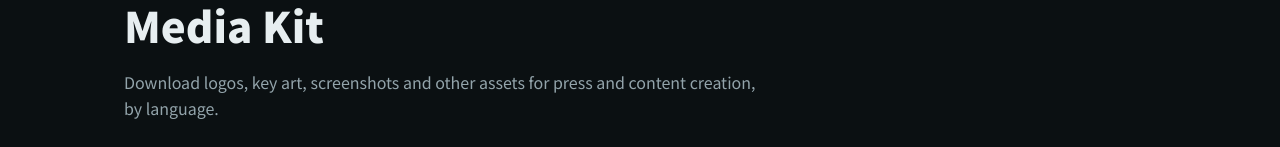
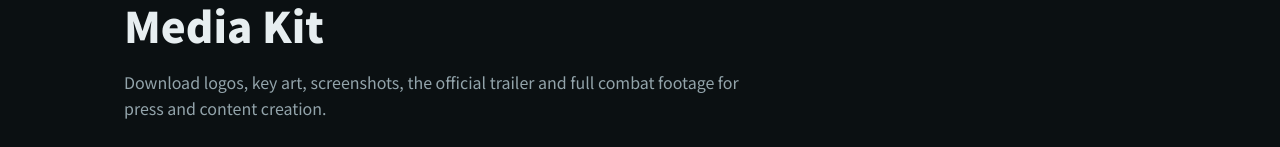
Before and after one commit to 5minlab/wpca-site, a plain HTML site: page en/index.html in a window 1280 px wide. Shown: the part 7650-7797 px from the top of the page. Drawn offline with Linux system fonts and the light colour scheme.

Commit message:
Mention trailer and combat footage in Media Kit
Co-Authored-By: Claude Opus 5.5 <noreply@anthropic.com>
Claude-Session: https://claude.ai/code/session_01YLpGDtmKwTMp3AAMAYuu3n

```diff
--- a/en/index.html
+++ b/en/index.html
@@ -535,7 +535,7 @@ html[data-lang=ko] .mk a[data-l=ko],html[data-lang=en] .mk a[data-l=en],html[dat
 <section class="band mediakit" id="media">
   <div class="wrap">
     <h2 class="fit">Media Kit</h2>
-    <p class="lead"><span class="ko">로고, 키 아트, 스크린샷 등 보도·콘텐츠 제작용 자료를 언어별로 내려받을 수 있습니다.</span><span class="en">Download logos, key art, screenshots and other assets for press and content creation, by language.</span><span class="ja">ロゴ、キービジュアル、スクリーンショットなど、記事やコンテンツ制作用の素材を言語別にダウンロードいただけます。</span><span class="zhs">可按语言下载Logo、主视觉、截图等用于报道及内容创作的素材。</span><span class="zht">可依語言下載Logo、主視覺、截圖等用於報導及內容創作的素材。</span></p>
+    <p class="lead"><span class="ko">로고, 키 아트, 스크린샷과 공식 트레일러, 풀 전투 영상 등 보도·콘텐츠 제작용 자료를 내려받을 수 있습니다.</span><span class="en">Download logos, key art, screenshots, the official trailer and full combat footage for press and content creation.</span><span class="ja">ロゴ、キービジュアル、スクリーンショットのほか、公式トレーラーやフル戦闘映像など、記事やコンテンツ制作用の素材をダウンロードいただけます。</span><span class="zhs">可下载Logo、主视觉、截图以及官方预告片、完整战斗视频等用于报道及内容创作的素材。</span><span class="zht">可下載Logo、主視覺、截圖以及官方預告片、完整戰鬥影片等用於報導及內容創作的素材。</span></p>
     <div class="ch mk">
       <a data-l="ko" href="https://drive.google.com/drive/folders/1LJzj9Q3q9NZED5ck94277vVdrICukuBs" target="_blank" rel="noopener"><svg viewBox="0 0 24 24" aria-hidden="true"><path d="M3 5.5A1.5 1.5 0 0 1 4.5 4h5l2 2.5h8A1.5 1.5 0 0 1 21 8v10.5a1.5 1.5 0 0 1-1.5 1.5h-15A1.5 1.5 0 0 1 3 18.5v-13Zm8 5.5v4.6l-1.8-1.8-1.1 1.1L12 18.8l3.9-3.9-1.1-1.1-1.8 1.8V11H11Z"/></svg><span><b>한국어</b><small>Google Drive</small></span></a>
       <a data-l="en" href="https://drive.google.com/drive/folders/1bEDeVnb42yWDkzYB6sDr-Q1tTVBhyTy2" target="_blank" rel="noopener"><svg viewBox="0 0 24 24" aria-hidden="true"><path d="M3 5.5A1.5 1.5 0 0 1 4.5 4h5l2 2.5h8A1.5 1.5 0 0 1 21 8v10.5a1.5 1.5 0 0 1-1.5 1.5h-15A1.5 1.5 0 0 1 3 18.5v-13Zm8 5.5v4.6l-1.8-1.8-1.1 1.1L12 18.8l3.9-3.9-1.1-1.1-1.8 1.8V11H11Z"/></svg><span><b>English</b><small>Google Drive</small></span></a>
```
Also changed, not shown: ja/index.html (+1 -1 lines), ko/index.html (+1 -1 lines), zh-cn/index.html (+1 -1 lines), zh-tw/index.html (+1 -1 lines).
